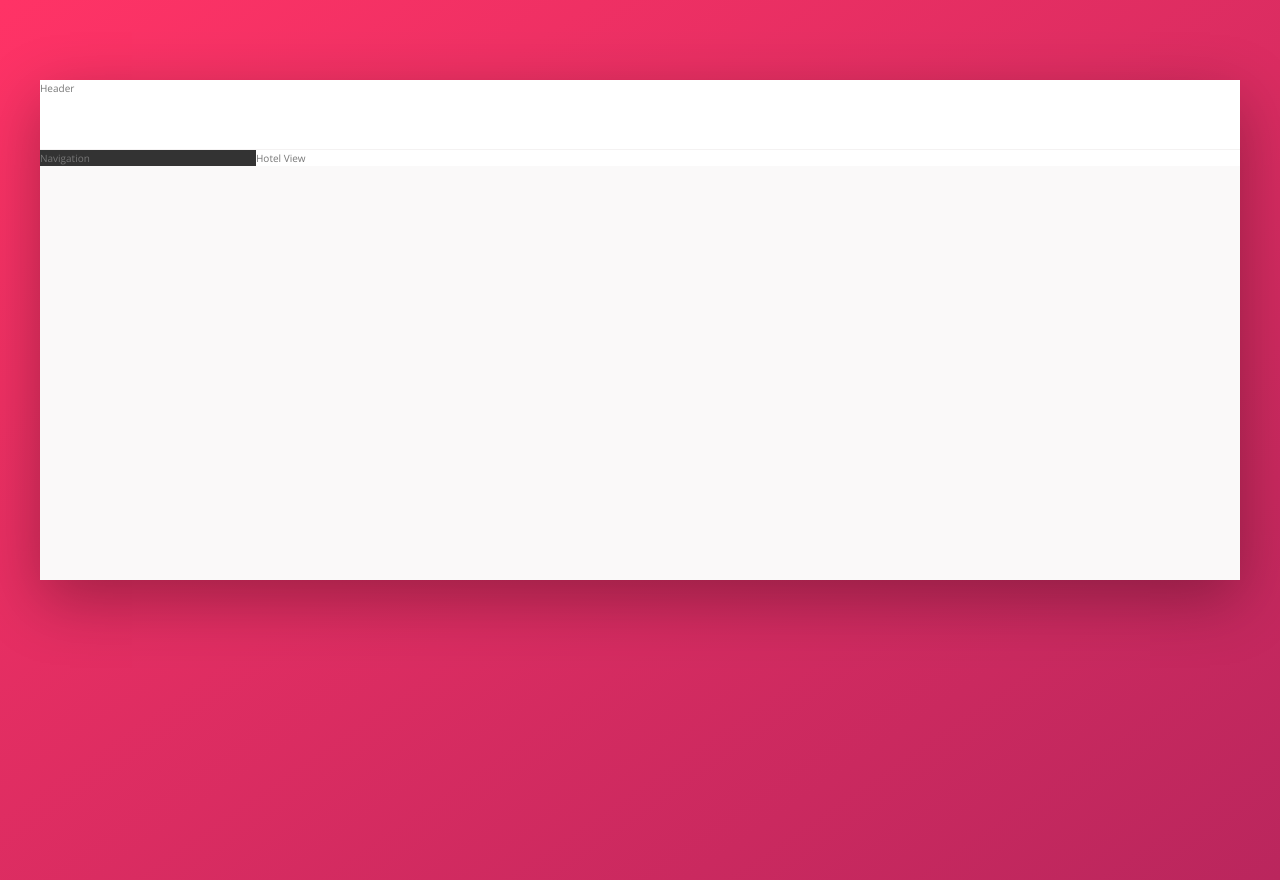
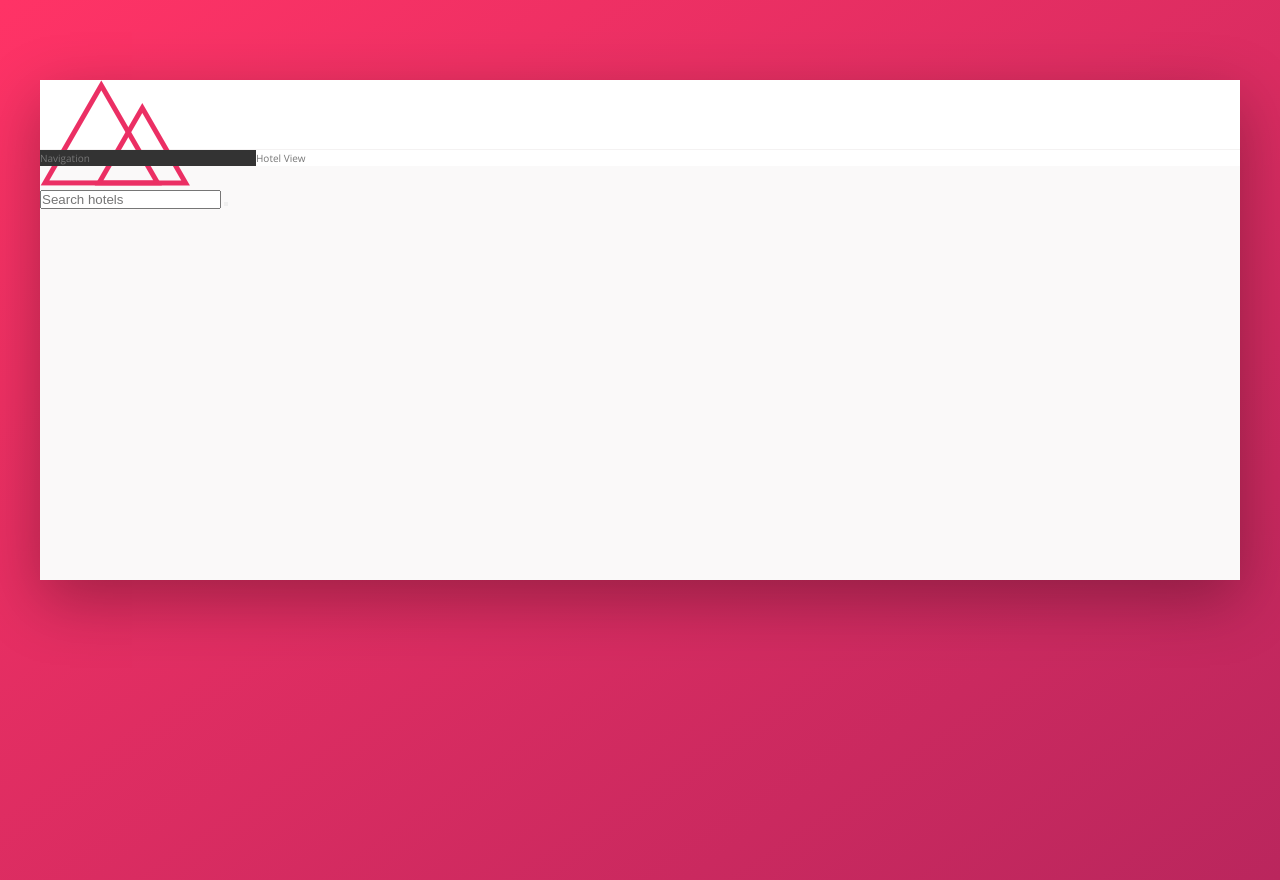
Before and after one commit to samuelharpaz/trillo, a website: page index.html in a window 1280 px wide. Drawn offline with nearby package versions, Linux system fonts and the light colour scheme.

```diff
--- a/index.html
+++ b/index.html
@@ -12,7 +12,14 @@
   </head>
   <body>
     <div class="container">
-      <header class="header">Header</header>
+      <header class="header">
+        <img class="logo" src="img/logo.png" alt="trillo logo" />
+
+        <form action="#" class="search">
+          <input type="text" class="search__input" placeholder="Search hotels" />
+          <button class="search__btn"></button>
+        </form>
+      </header>
       <div class="content">
         <nav class="sidebar">Navigation</nav>
         <main class="hotel-view">Hotel View</main>
```
Also changed, not shown: img/SVG/aircraft-take-off.svg (added), img/SVG/bookmark.svg (added), img/SVG/chat.svg (added), img/SVG/chevron-thin-right.svg (added), img/SVG/home.svg (added), img/SVG/key.svg (added), img/SVG/location-pin.svg (added), img/SVG/magnifying-glass.svg (added), img/SVG/map.svg (added), img/SVG/star.svg (added), img/sprite.svg, 1 other file.
